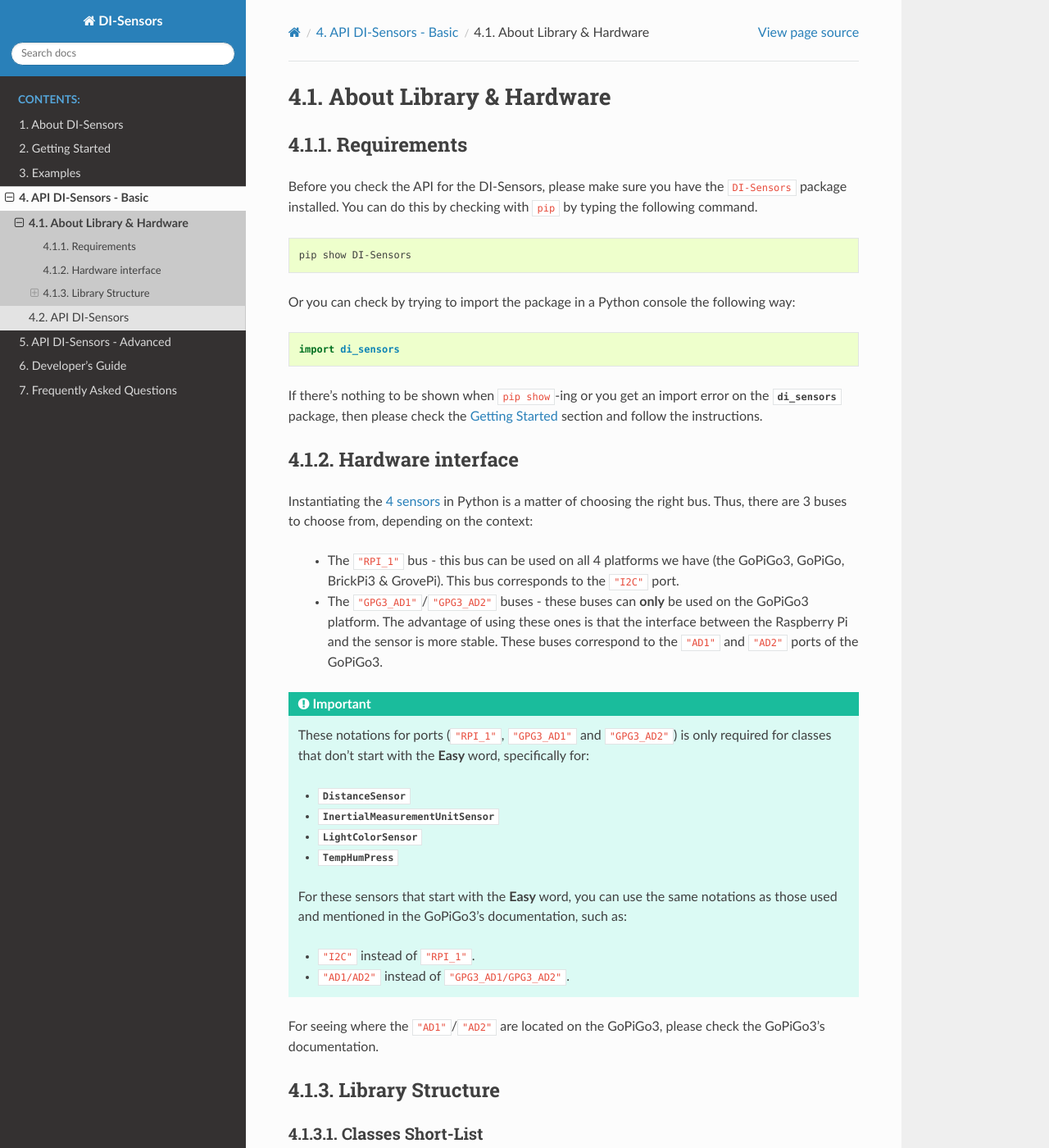
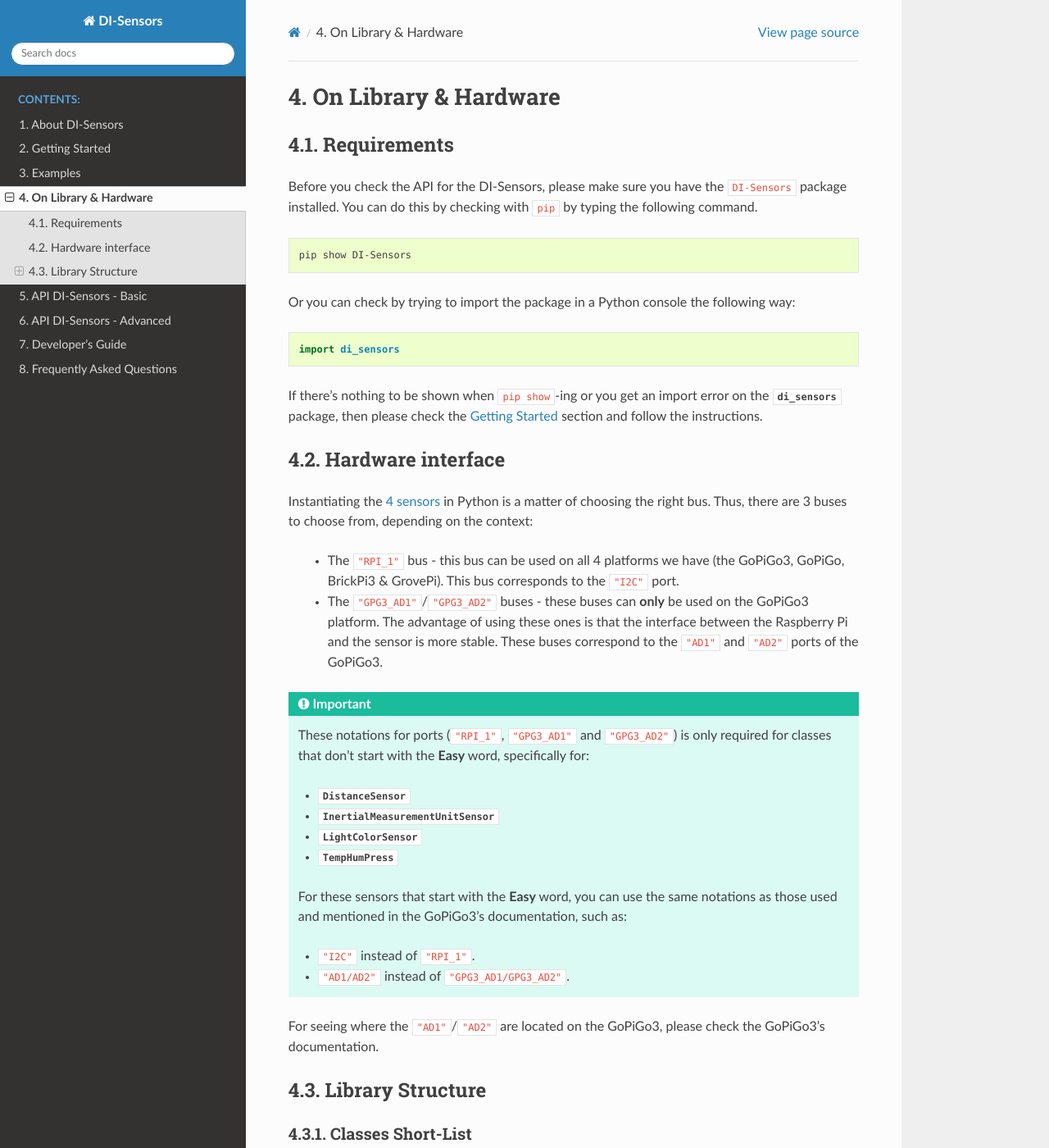
Before and after one commit to DexterInd/DI_Sensors, a Sphinx documentation site: the page built from docs/source/structure.rst, in a window 1280 px wide and 1400 px high. Shown: the whole window at 82% size. Built offline with Sphinx 7.4.7 and the Read the Docs theme 2.0.0, drawn with Linux system fonts in a browser that asks for light colours; some of the changed text lies outside the part shown.

Commit message:
feature - change organization of documentation

```diff
--- a/docs/source/api-basic/library.rst
+++ b/docs/source/api-basic.rst
@@ -1,7 +1,7 @@
 .. _api-chapter:
 
 ###########################################
-API DI-Sensors
+API DI-Sensors - Basic
 ###########################################
 
 ==================
--- a/docs/source/api-basic/index.rst
+++ /dev/null
@@ -1,10 +0,0 @@
-###########################################
-API DI-Sensors - Basic
-###########################################
-
-.. toctree::
-   :maxdepth: 2
-   :caption: Contents:
-
-   structure
-   library
--- a/docs/source/index.rst
+++ b/docs/source/index.rst
@@ -17,7 +17,8 @@ Dexter Industries DI-Sensors Documentation!
    about
    quickstart
    examples/index
-   api-basic/index
+   structure
+   api-basic
    api-advanced
    devguide
    faq
--- a/docs/source/api-basic/structure.rst
+++ b/docs/source/structure.rst
@@ -1,5 +1,7 @@
+.. _structure-chapter:
+
 ###########################################
-About Library & Hardware
+On Library & Hardware
 ###########################################
 
 ============
```
